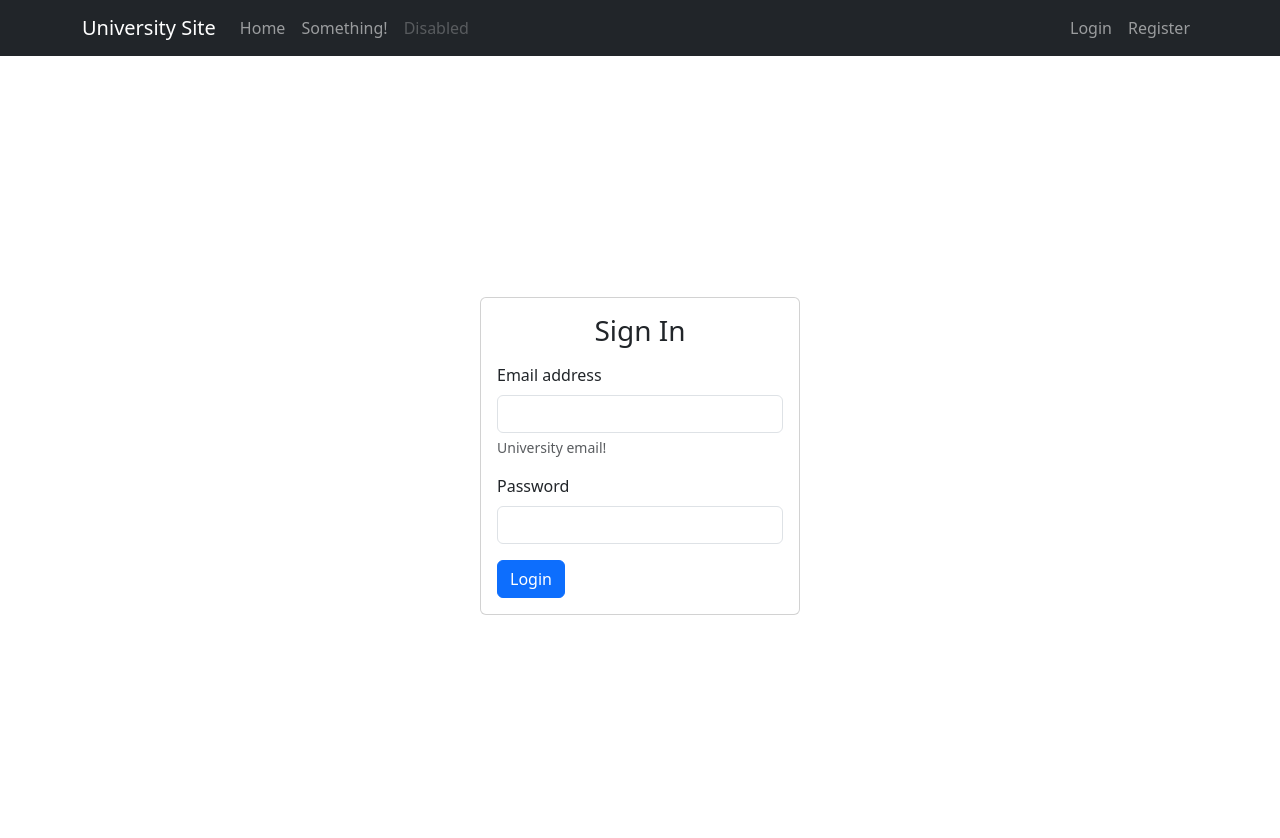
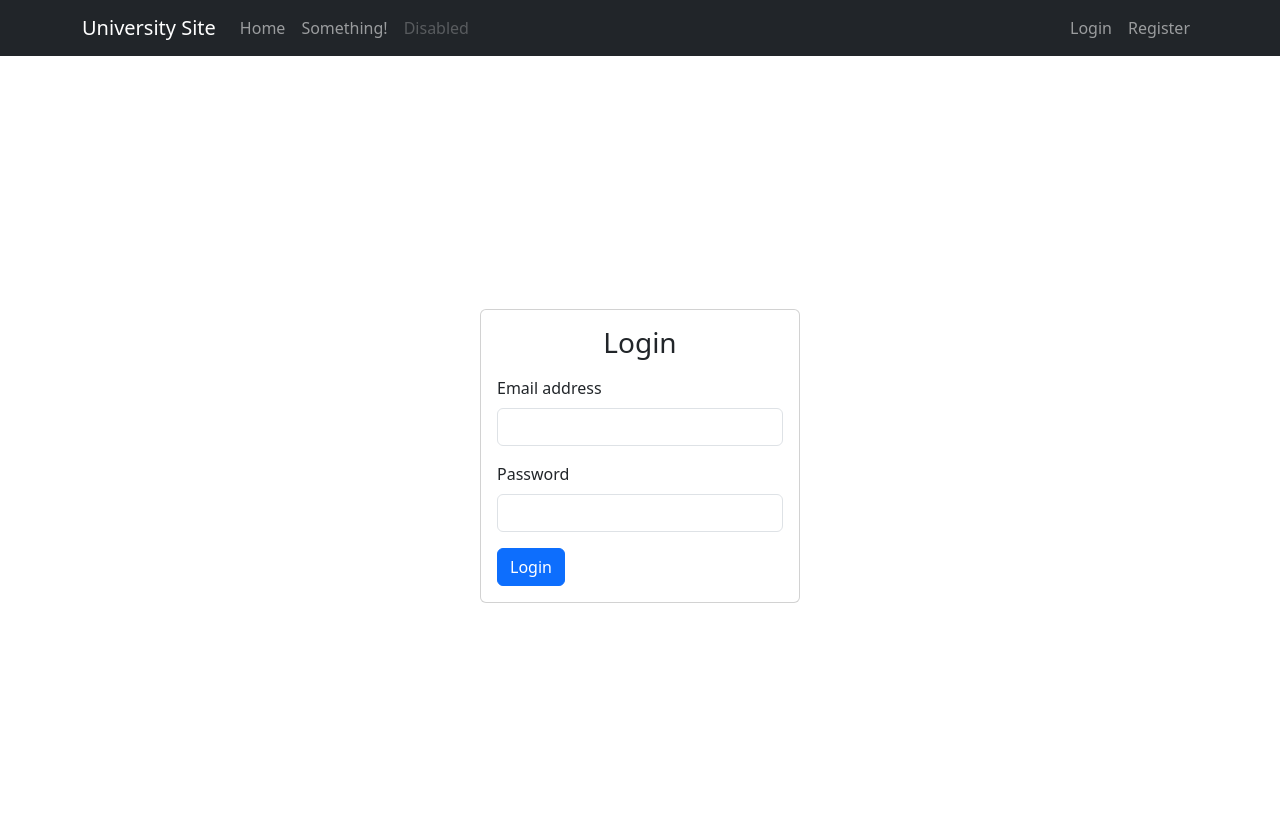
Before and after one commit to jl01128/UniversityEventSite, a PHP site: page /login.php in a window 1280 px wide. Shown: the top 838 px of the page. Run offline with PHP 8.4, Linux system fonts and the light colour scheme.

Commit message:
Login + Logout

```diff
--- a/src/core/header.php
+++ b/src/core/header.php
@@ -2,6 +2,8 @@
 
 //Include the DB
 include 'core/db.php';
+
+$error = null;
 
 //Start the session
 session_start();
--- a/src/login.php
+++ b/src/login.php
@@ -1,5 +1,7 @@
 <?php
 include_once('core/header.php');
+
+$error = null;
 ?>
 
 
@@ -8,11 +10,55 @@ include_once('core/header.php');
 
     //Check if its a form call!
     if (isset($_POST['submit'])) {
+        //header('Location: index.php');
+
+        $email = trim($_POST['email']);
+        $password = trim($_POST['password']);
 
 
+        //If theres no errors, set the session!
+        if ($error == null) {
+
+            //Create the statement.
+            $statement = 'SELECT UserID, Password FROM Users WHERE Email = :email';
+
+            $stmt = $dbConn->prepare($statement);
+            $stmt->bindParam(':email', $email);
+
+            //Execute the statement
+            $stmt->execute();
+
+            //Get the result
+            $queryResult = $stmt->fetch();
+
+            echo $queryResult["Password"];
+
+            //Check validity!
+            if ($queryResult["UserID"] == null || $queryResult["Password"] == null) {
+                $error = "Invalid username/password.";
+
+            }else if (!password_verify($password, $queryResult["Password"])) {
+                $error = "Incorrect username/password.";
+            } else {
+                $_SESSION["user_id"] = $queryResult["UserID"];
+            }
+
+        }
+
+
+        //If theres no errors then go back to the index!
+        if ($error == null) {
+            header('Location: index.php');
+        }
     }
 
 ?>
+
+<?php if($error != null) : ?>
+    <div class="alert alert-danger text-center" role="alert">
+        Error: <?php echo $error; ?>
+    </div>
+<?php endif; ?>
 
 <div class="h-100 d-flex align-items-center justify-content-center">
 
@@ -20,18 +66,17 @@ include_once('core/header.php');
     <div class="card text-center w-25">
         <div class="card-body">
 
-            <h1 class="h3 mb-3 fw-normal">Sign In</h1>
-            <form class="text-start">
+            <h1 class="h3 mb-3 fw-normal">Login</h1>
+            <form class="text-start" action="login.php" method="post">
                 <div class="mb-3">
-                    <label for="exampleInputEmail1" class="form-label">Email address</label>
-                    <input type="email" class="form-control" id="exampleInputEmail1" aria-describedby="emailHelp">
-                    <div id="emailHelp" class="form-text">University email!</div>
+                    <label for="email" class="form-label">Email address</label>
+                    <input type="email" class="form-control" id="email" name="email" aria-describedby="emailHelp" required>
                 </div>
                 <div class="mb-3">
-                    <label for="exampleInputPassword1" class="form-label">Password</label>
-                    <input type="password" class="form-control" id="exampleInputPassword1">
+                    <label for="password" class="form-label">Password</label>
+                    <input type="password" class="form-control" id="password" name="password" required>
                 </div>
-                <button type="submit" class="btn btn-primary text-center">Login</button>
+                <button type="submit" id="submit" name="submit" class="btn btn-primary text-center">Login</button>
             </form>
         </div>
     </div>
```
Also changed, not shown: src/register.php (+5 -7 lines).
